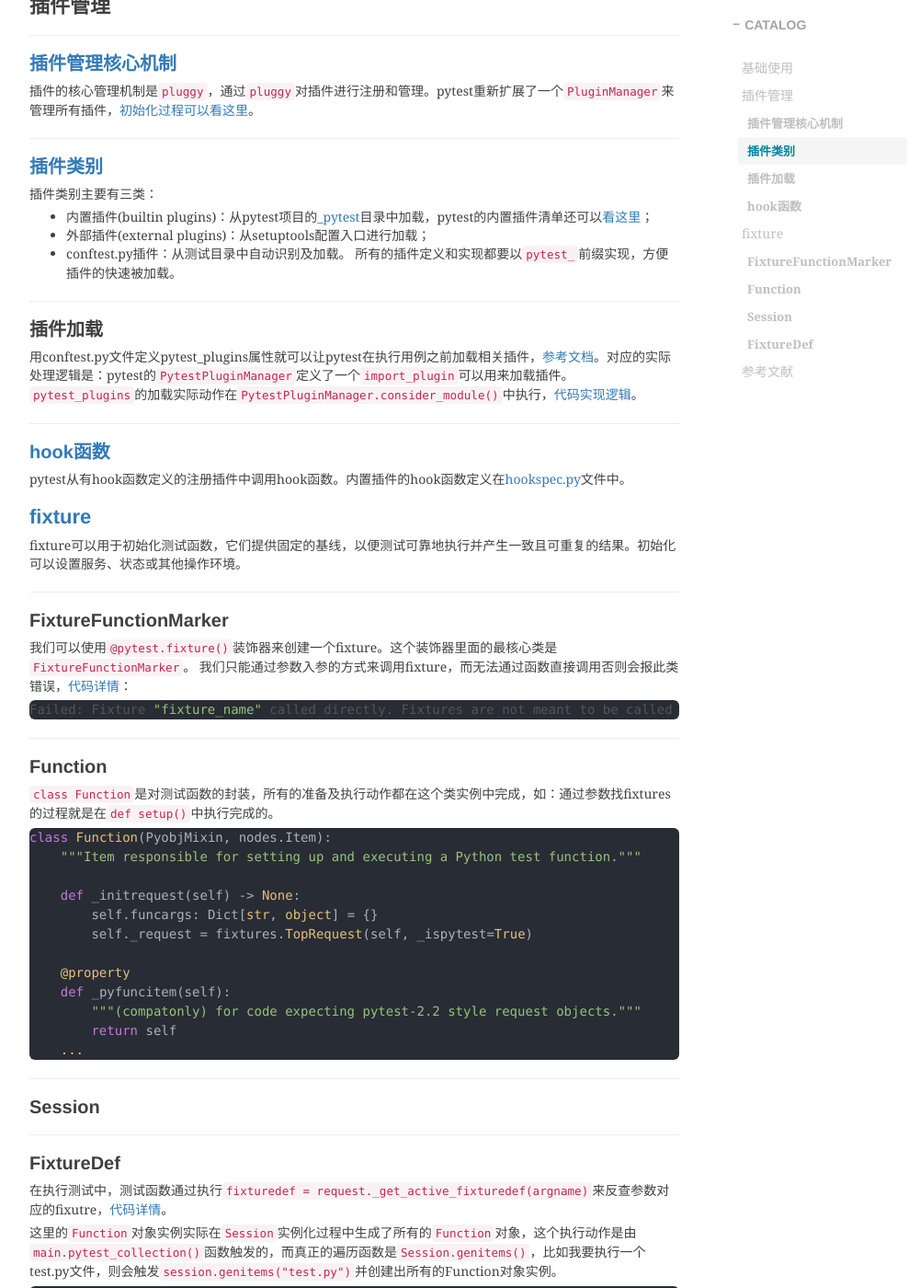
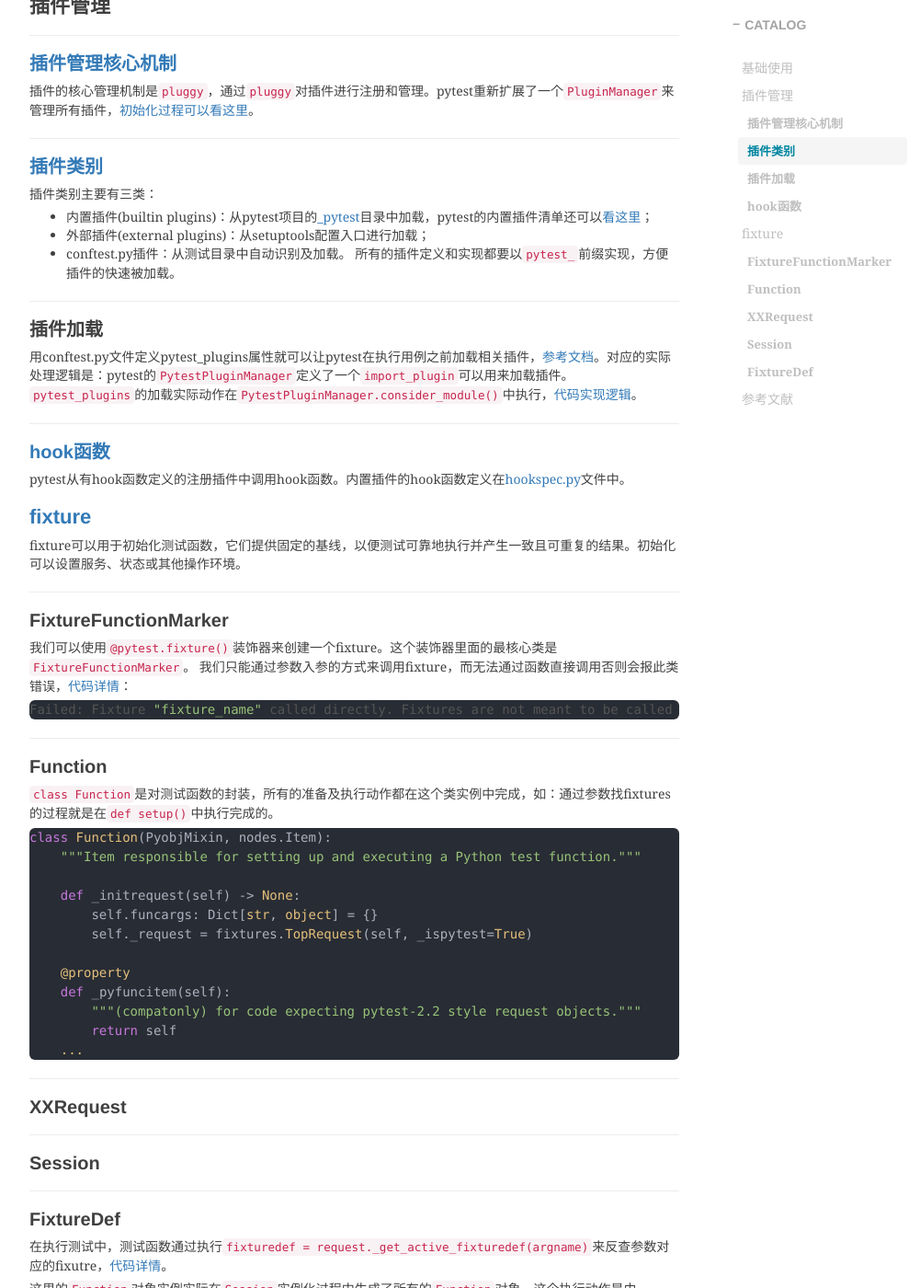
Before and after one commit to shihai1991/shihai1991.github.io, a Jekyll site: the page built from _posts/2023-07-17-pytest学习.md, in a window 1280 px wide and 1400 px high, scrolled down 571 px. Shown: the whole window at 92% size, without its empty margins (233-1234 px from the left). Built offline with Jekyll 4.4.1, drawn with Linux system fonts in a browser that asks for light colours; nearby versions of some CDN libraries; comment, search, counter and statistics services are not loaded.

Commit message:
Update 2023-07-17-pytest学习.md

````diff
--- a/_posts/2023-07-17-pytest学习.md
+++ b/_posts/2023-07-17-pytest学习.md
@@ -54,6 +54,9 @@ class Function(PyobjMixin, nodes.Item):
         return self
     ...
 ```
+
+## XXRequest
+
 ## Session
 
 ## FixtureDef
````
